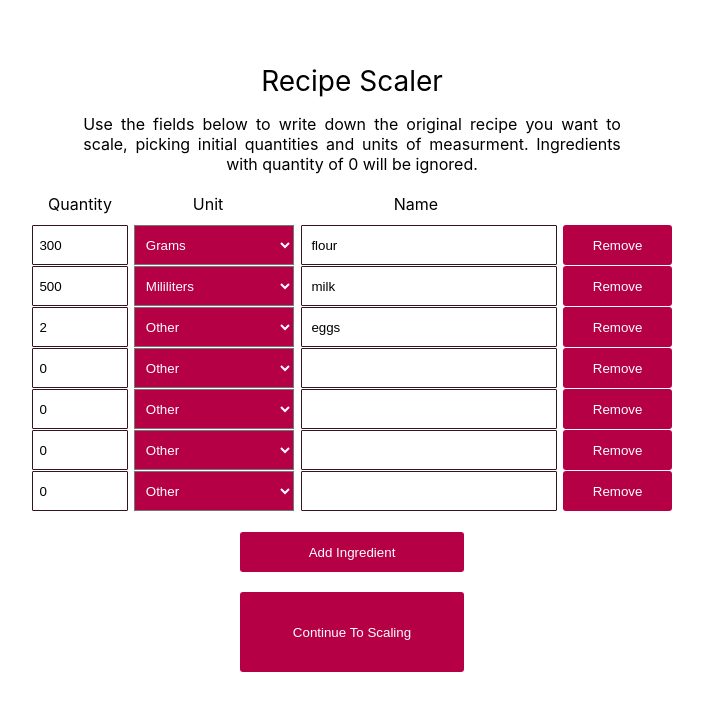
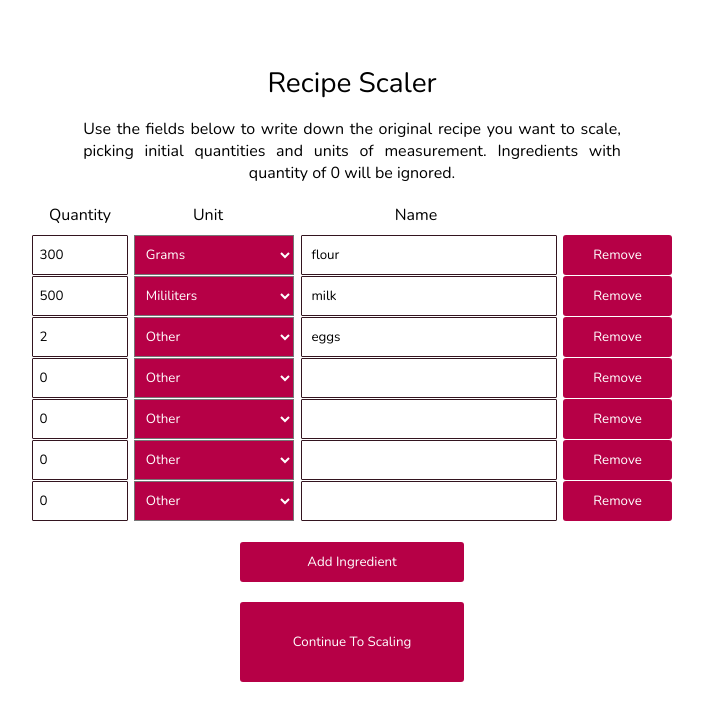
Before and after one commit to DMNK-K/simple-recipe-scaler, a React (Create React App) app: page / in a window 1280 px wide. Shown: the top 720 px of the page, without its empty margins (288-991 px from the left). Built offline with nearby package versions, Linux system fonts and the light colour scheme.

Commit message:
Fix typo, change font

```diff
--- a/public/index.html
+++ b/public/index.html
@@ -3,6 +3,8 @@
   <head>
     <meta charset="utf-8" />
     <link rel="icon" href="%PUBLIC_URL%/favicon.ico" />
+    <link rel="preconnect" href="https://fonts.gstatic.com">
+    <link href="https://fonts.googleapis.com/css2?family=Nunito&display=swap" rel="stylesheet">
     <meta name="viewport" content="width=device-width, initial-scale=1" />
     <meta name="theme-color" content="#000000" />
     <meta
@@ -10,10 +12,6 @@
       content="Simple scaling application for recipes"
     />
     <link rel="apple-touch-icon" href="%PUBLIC_URL%/logo192.png" />
-    <!--
-      manifest.json provides metadata used when your web app is installed on a
-      user's mobile device or desktop. See https://developers.google.com/web/fundamentals/web-app-manifest/
-    -->
     <link rel="manifest" href="%PUBLIC_URL%/manifest.json" />
     <title>RecipeScaler</title>
   </head>
--- a/src/components/app/App.tsx
+++ b/src/components/app/App.tsx
@@ -19,7 +19,7 @@ function App() {
 
   const [onScalingStage, setOnScalingStage] = useState(false);
   const [originalRecipe, setOriginalRecipe] = useState(defaultStartRecipe);
-  const instructionsOriginalRecipe: string = "Use the fields below to write down the original recipe you want to scale, picking initial quantities and units of measurment. Ingredients with quantity of 0 will be ignored.";
+  const instructionsOriginalRecipe: string = "Use the fields below to write down the original recipe you want to scale, picking initial quantities and units of measurement. Ingredients with quantity of 0 will be ignored.";
   const instructionsScaling: string = "Change the quantities of individual ingredients to scale all other ingredients in a proportional manner, or input the scale itself at the bottom. Changing units will automatically convert the quantity for a given ingredient.";
 
   let contentWindow;
--- a/src/index.css
+++ b/src/index.css
@@ -8,16 +8,10 @@
 body {
   margin: 0;
   width:100%;
-  font-family: -apple-system, BlinkMacSystemFont, 'Segoe UI', 'Roboto', 'Oxygen',
-    'Ubuntu', 'Cantarell', 'Fira Sans', 'Droid Sans', 'Helvetica Neue',
+  font-family:'Nunito','Helvetica Neue',
     sans-serif;
   -webkit-font-smoothing: antialiased;
   -moz-osx-font-smoothing: grayscale;
-}
-
-code {
-  font-family: source-code-pro, Menlo, Monaco, Consolas, 'Courier New',
-    monospace;
 }
 
 button
@@ -26,13 +20,14 @@ button
   border:none;
   border-radius: 3px;
   color:white;
+  font-family: "Nunito";
 }
 
 input
 {
   border: 1px solid rgb(51, 20, 31);
   border-radius: 1px;
-
+  font-family:'Nunito'
 }
 
 button:hover, select:hover
@@ -55,6 +50,7 @@ button:hover, select:hover
 .unit_select, .content_desc_unit
 {
   width: 25%;
+  font-family: "Nunito";
 }
 
 .unit_select
```
